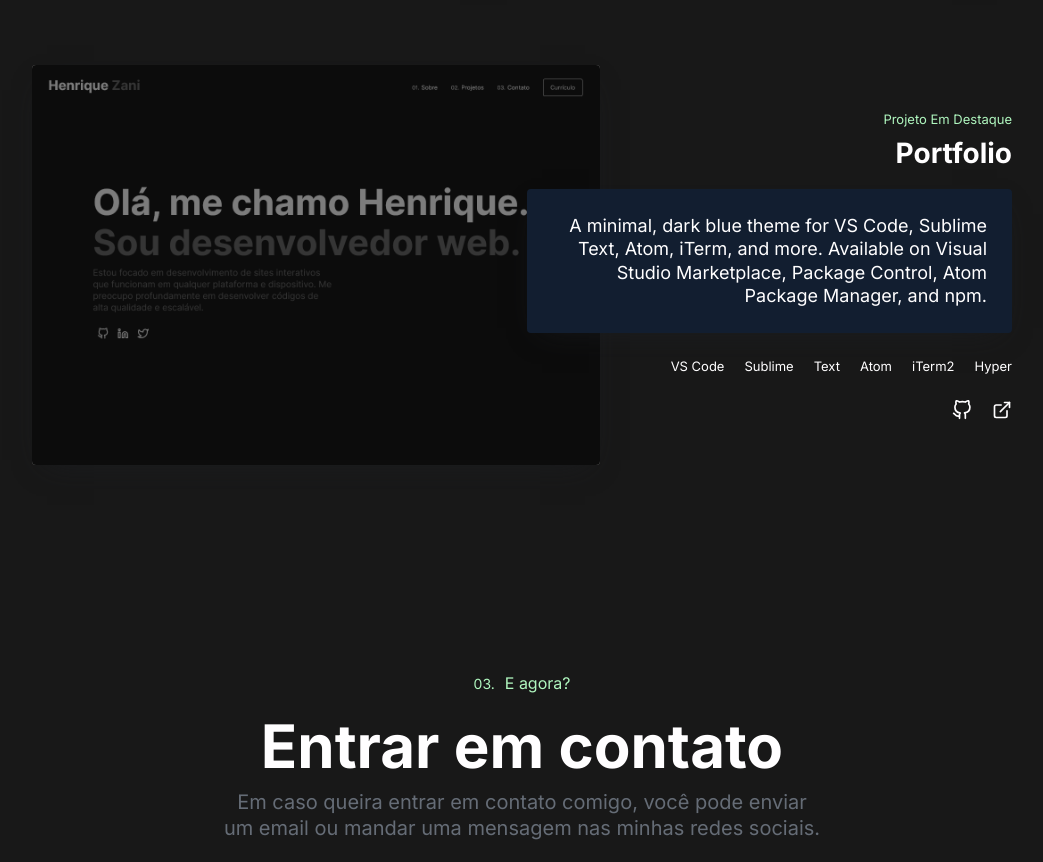
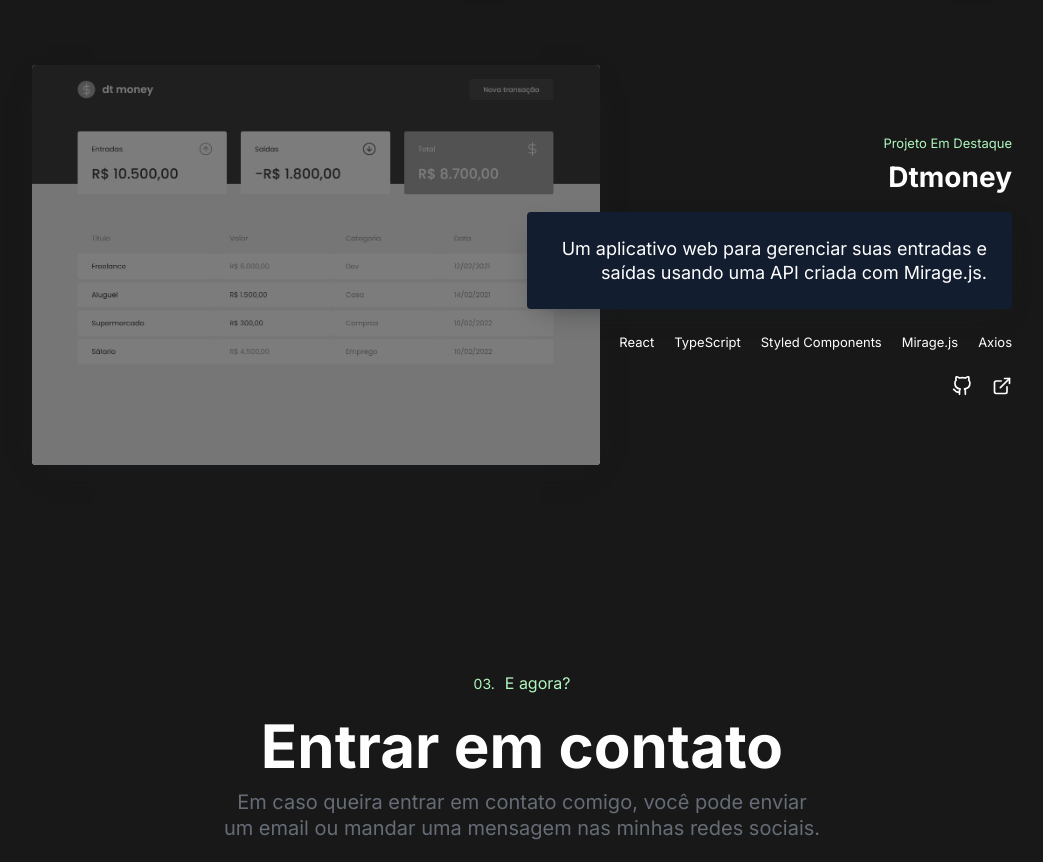
Before and after one commit to henriquezani/portfolio-pessoal, a Next.js app: page / in a window 1280 px wide. Shown: the part 2740-3602 px from the top of the page, without its empty margins (118-1161 px from the left). Built offline with nearby package versions, Linux system fonts and the light colour scheme.

Commit message:
Terceiro Projeto adicionado

```diff
--- a/src/config.js
+++ b/src/config.js
@@ -1,7 +1,7 @@
 import React from 'react'
 import PortfolioImg from './images/portfolioImg.png'
 import SpotifyImg from './images/spotifyProfile.png'
-
+import DtmoneyImg from './images/dtmoney.png'
 
 
 
@@ -65,12 +65,12 @@ module.exports = {
             img: SpotifyImg
         },
         {
-            title: 'Portfolio',
-            description: 'A minimal, dark blue theme for VS Code, Sublime Text, Atom, iTerm, and more. Available on Visual Studio Marketplace, Package Control, Atom Package Manager, and npm.',
-            tech: ['VS Code', 'Sublime', 'Text', 'Atom', 'iTerm2', 'Hyper'],
-            githubLink: 'https://github.com/henriquezani/',
-            external: 'https://github.com/henriquezani/',
-            img: PortfolioImg
+            title: 'Dtmoney',
+            description: 'Um aplicativo web para gerenciar suas entradas e saídas usando uma API criada com Mirage.js.',
+            tech: ['React', 'TypeScript', 'Styled Components', 'Mirage.js', 'Axios'],
+            githubLink: 'https://github.com/henriquezani/dtmoney',
+            external: 'https://github.com/henriquezani/dtmoney',
+            img: DtmoneyImg
         }
     ],
 
```
Also changed, not shown: src/images/dtmoney.png (added), 1 other file (tests, documents, lock files or other folders).
